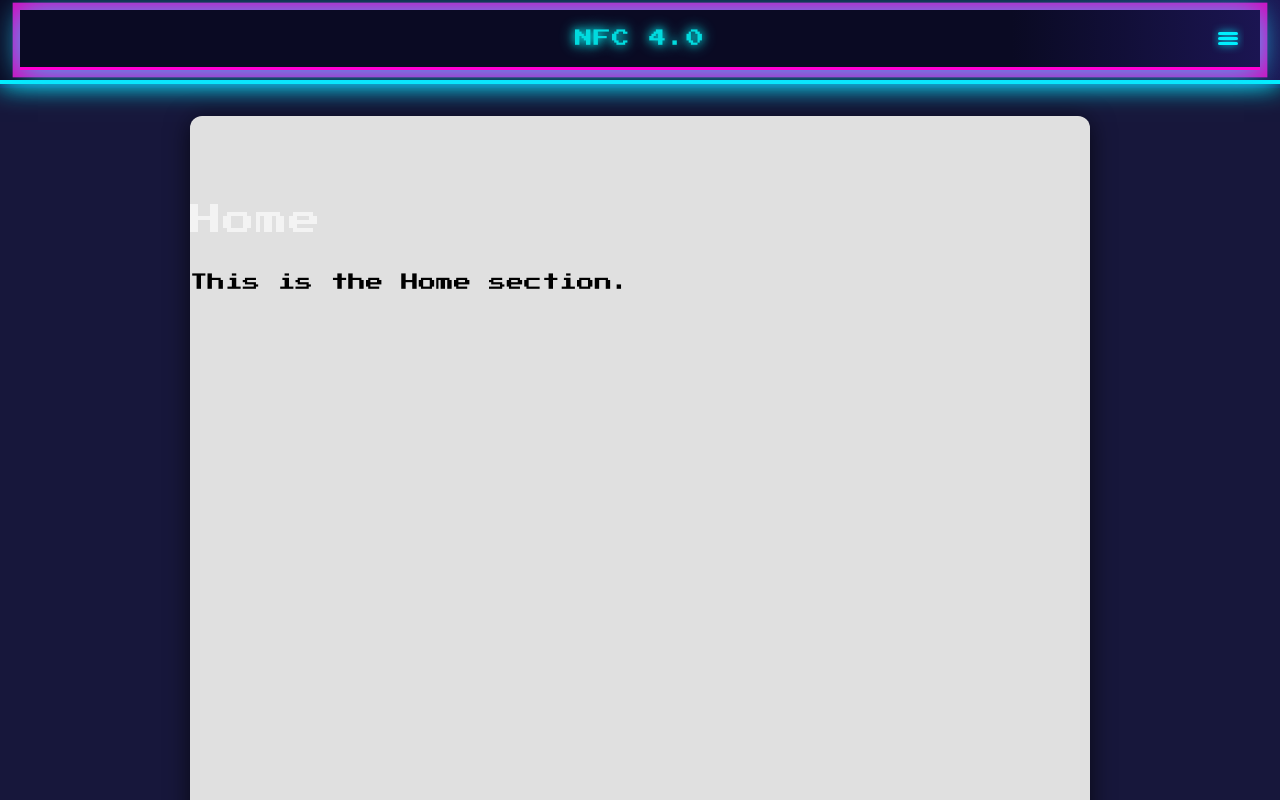
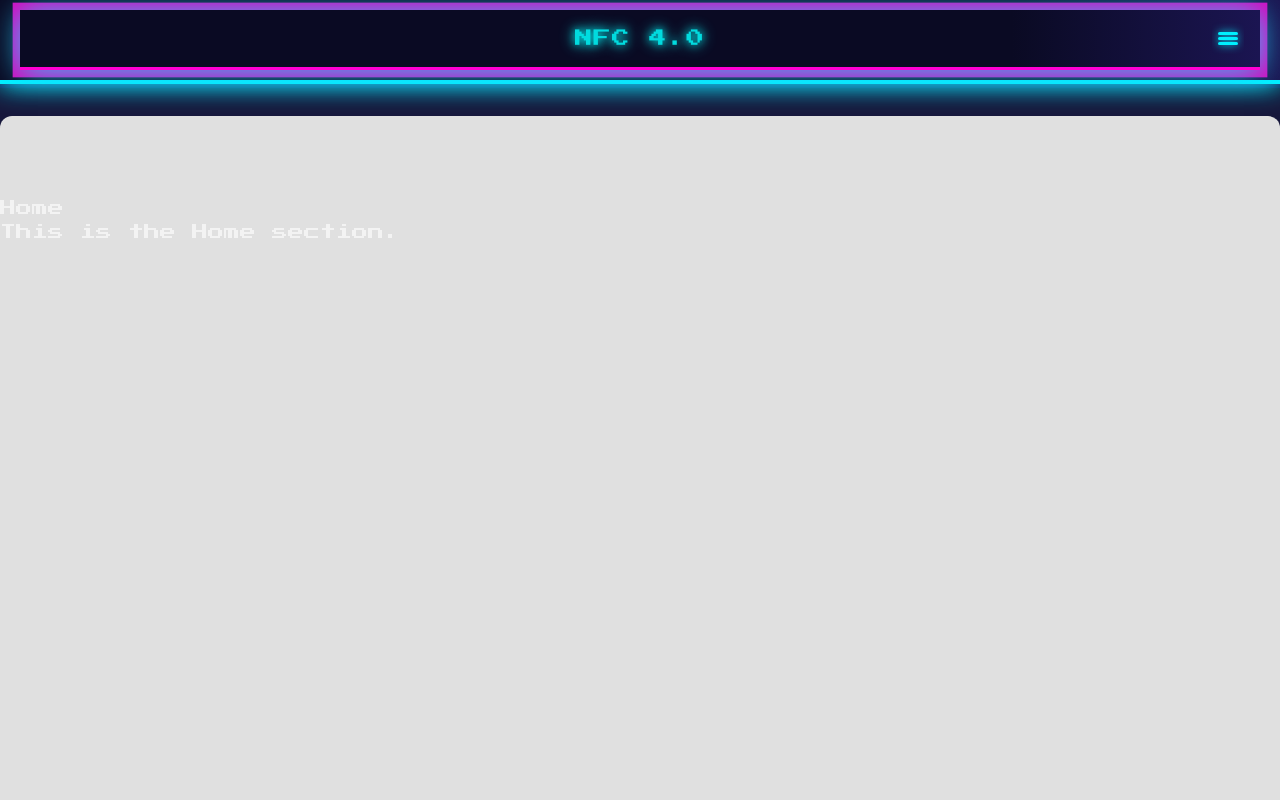
Before and after one commit to tseccodetantra/NFC-4.0, a React (Vite) app: page / in a window 1280 px wide. Shown: the top 800 px of the page. Built offline with nearby package versions, Linux system fonts and the light colour scheme.

Commit message:
fixed navbar issues & overriding css

```diff
--- a/src/App.css
+++ b/src/App.css
@@ -9,28 +9,11 @@ body {
 section {
   border-radius: 12px;
   margin: 32px auto;
-  max-width: 900px;
-  box-shadow: 0 4px 24px #000a;
-  background: #23272a;
-  color: #f3f3f3;
+
   padding: 80px 32px 64px 32px;
   transition: background 0.3s, color 0.3s;
 }
 
-h1 {
-  font-family: "Press Start 2P", cursive, monospace;
-  font-size: 2rem;
-  /* color: #ffe066; */
-  margin-bottom: 24px;
-  letter-spacing: 1px;
-  /* text-shadow: 1px 1px 0 #000, 2px 2px 0 #222; */
-}
-
-p {
-  font-size: 1.1rem;
-  color: #e0e0e0;
-  line-height: 1.7;
-}
 
 @media (max-width: 700px) {
   section {
@@ -42,6 +25,9 @@ p {
     font-size: 1.2rem;
   }
 }
-section p {
-  color: #000;
+
+.tetris-preloader-fade {
+  opacity: 0;
+  pointer-events: none;
+  transition: opacity 1.2s cubic-bezier(0.4,0,0.2,1);
 }
--- a/src/components/Domain.jsx
+++ b/src/components/Domain.jsx
@@ -46,7 +46,7 @@ Develop a decentralized voting platform using smart contracts on Ethereum.`,
 
   return (
     <>
-      <div className="header-container">
+      <div className="header-container" id='domain'>
         <h1 className="gradient-text">Challenge Domains</h1>
         <h2 className="gd-text">Choose your code quest</h2>
       </div>
--- a/src/components/Navbar.jsx
+++ b/src/components/Navbar.jsx
@@ -25,7 +25,7 @@ function Navbar() {
   const links = [
     { text: "Home", href: "#home" },
     { text: "About Us", href: "#about" },
-    { text: "Domain", href: "#Domain" },
+    { text: "Domain", href: "#domain" },
     { text: "Roadmap", href: "#roadmap" },
     { text: "FAQ", href: "#faq" },
   ];
--- a/src/components/Roadmap/Roadmap.jsx
+++ b/src/components/Roadmap/Roadmap.jsx
@@ -1,50 +1,49 @@
-
-import RoadmapCard from './RoadmapCard'
-import { useEffect, useRef } from 'react';
-import AOS from 'aos'
-import 'aos/dist/aos.css'
-import { gsap } from 'gsap'
-import ScrollTrigger from 'gsap/ScrollTrigger';
-import './Schedule.css'
+import RoadmapCard from "./RoadmapCard";
+import { useEffect, useRef } from "react";
+import AOS from "aos";
+import "aos/dist/aos.css";
+import { gsap } from "gsap";
+import ScrollTrigger from "gsap/ScrollTrigger";
+import "./Schedule.css";
 
 gsap.registerPlugin(ScrollTrigger);
 
-function Roadmap(){
-
+function Roadmap() {
   const day1PacmanRef = useRef();
   const day1SectionRef = useRef();
   const wholeSectionRef = useRef(); // New ref for the entire timeline
 
   const day1Events = [
-        { event: 'Check-In', time: '8:00 AM' },
-        { event: 'Inauguration Ceremony', time: '10:00 AM' },
-        { event: 'Announcement of Problem Statements', time: '10:30 AM' },
-        { event: 'Hackathon Begins', time: '11:00 AM' },
-        { event: 'Lunch', time: '2:00 PM' },
-        { event: 'Mentoring Round', time: '7 - 9 PM' },
-        { event: 'Dinner', time: '9:00 PM' }
+    { event: "Check-In", time: "8:00 AM" },
+    { event: "Inauguration Ceremony", time: "10:00 AM" },
+    { event: "Announcement of Problem Statements", time: "10:30 AM" },
+    { event: "Hackathon Begins", time: "11:00 AM" },
+    { event: "Lunch", time: "2:00 PM" },
+    { event: "Mentoring Round", time: "7 - 9 PM" },
+    { event: "Dinner", time: "9:00 PM" },
   ];
 
   const day2Events = [
-        { event: 'Breakfast', time: '8:00 AM' },
-        { event: 'Hackathon Ends and Internal Judging Starts', time: '11:00 AM' },
-        { event: 'Announcement of Finalist Teams', time: '1:00 PM' },
-        { event: 'Result Announcement', time: '4:00 PM' }
+    { event: "Breakfast", time: "8:00 AM" },
+    { event: "Hackathon Ends and Internal Judging Starts", time: "11:00 AM" },
+    { event: "Announcement of Finalist Teams", time: "1:00 PM" },
+    { event: "Result Announcement", time: "4:00 PM" },
   ];
 
   useEffect(() => {
     AOS.init({
       duration: 800,
       offset: 100,
-            easing: 'ease-in-out',
-            once: false
+      easing: "ease-in-out",
+      once: false,
     });
 
     // Set initial states
     gsap.set(day1PacmanRef.current, { y: -50, opacity: 0 });
 
     // Single continuous Pacman animation for the entire timeline
-        gsap.timeline({
+    gsap
+      .timeline({
         scrollTrigger: {
           trigger: wholeSectionRef.current, // Use the whole section as trigger
           start: "top 10%",
@@ -63,50 +62,56 @@ function Roadmap(){
           },
           onLeaveBack: () => {
             gsap.set(day1PacmanRef.current, { opacity: 0 });
-                }
-            }
+          },
+        },
       })
-        .fromTo(day1PacmanRef.current,
+      .fromTo(
+        day1PacmanRef.current,
         { y: -50 },
         {
-                y: (day1Events.length * 250),
+          y: day1Events.length * 250,
           ease: "none",
-                duration: 1
+          duration: 1,
         }
       );
 
     // Cleanup
     return () => {
-            ScrollTrigger.getAll().forEach(trigger => trigger.kill());
+      ScrollTrigger.getAll().forEach((trigger) => trigger.kill());
     };
-
-    }, [])
-
+  }, []);
 
   return (
     <>
-        <div className='min-h-screen w-screen'>
-            <div className='flex flex-col justify-center items-center' ref={wholeSectionRef}>
-                <h1 className='text-4xl text-center text-[#08968A] py-5 press-start-2p-regular animate-pulse'
-                >Schedule</h1>
+      <div className="min-h-screen w-screen" id="roadmap">
+        <div
+          className="flex flex-col justify-center items-center"
+          ref={wholeSectionRef}
+        >
+          <h1 className="text-4xl text-center text-[#08968A] py-5 press-start-2p-regular animate-pulse">
+            Schedule
+          </h1>
 
           {/* DAY 1 SECTION */}
-                <h2 className='text-2xl text-center sm:mr-16 sm:text-left w-screen max-w-3xl text-[#77F1FF] py-0 sm:py-5 press-start-2p-regular animate-bounce'
-                >DAY - 1</h2>
+          <h2 className="text-2xl text-center sm:mr-16 sm:text-left w-screen max-w-3xl text-[#77F1FF] py-0 sm:py-5 press-start-2p-regular animate-bounce">
+            DAY - 1
+          </h2>
           <div className="relative mb-2 sm:mb-20" ref={day1SectionRef}>
             {/* Vertical Line */}
-                    <div className="w-1 mb-20 bg-[#DC53E6] absolute top-5 sm:top-0 left-0 sm:left-1/2 transform sm:-translate-x-1/2 z-10 vertical-line-glow animate-pulse"
+            <div
+              className="w-1 mb-20 bg-[#DC53E6] absolute top-5 sm:top-0 left-0 sm:left-1/2 transform sm:-translate-x-1/2 z-10 vertical-line-glow animate-pulse"
               style={{
-                            height: window.innerWidth < 640
+                height:
+                  window.innerWidth < 640
                     ? `${day1Events.length * 170}px`
-                            : `${day1Events.length * 260}px`
-                            }}>
-                    </div>
+                    : `${day1Events.length * 260}px`,
+              }}
+            ></div>
 
             {/* GSAP Controlled Pacman */}
             <div
               ref={day1PacmanRef}
-                        className='pacman-scroll hidden sm:block'
+              className="pacman-scroll hidden sm:block"
             ></div>
 
             {day1Events.map((item, index) => (
@@ -115,14 +120,15 @@ function Roadmap(){
                 event={item.event}
                 time={item.time}
                 pos={index}
-                            animationDelay={index*100}
+                animationDelay={index * 100}
               />
             ))}
           </div>
 
           {/* DAY 2 SECTION */}
-                <h2 className='text-2xl w-screen max-w-3xl text-center sm:ml-16 sm:text-right text-[#77F1FF] py-5 press-start-2p-regular animate-bounce'
-                >DAY - 2</h2>
+          <h2 className="text-2xl w-screen max-w-3xl text-center sm:ml-16 sm:text-right text-[#77F1FF] py-5 press-start-2p-regular animate-bounce">
+            DAY - 2
+          </h2>
 
           <div className="relative mb-20">
             {day2Events.map((item, index) => (
@@ -130,15 +136,15 @@ function Roadmap(){
                 key={`day2-${index}`}
                 event={item.event}
                 time={item.time}
-                            pos={index+1}
-                            animationDelay={index*100}
+                pos={index + 1}
+                animationDelay={index * 100}
               />
             ))}
           </div>
         </div>
       </div>
     </>
-    )
+  );
 }
 
 export default Roadmap;
```
Lines whose indentation alone changed are shown as unchanged.
